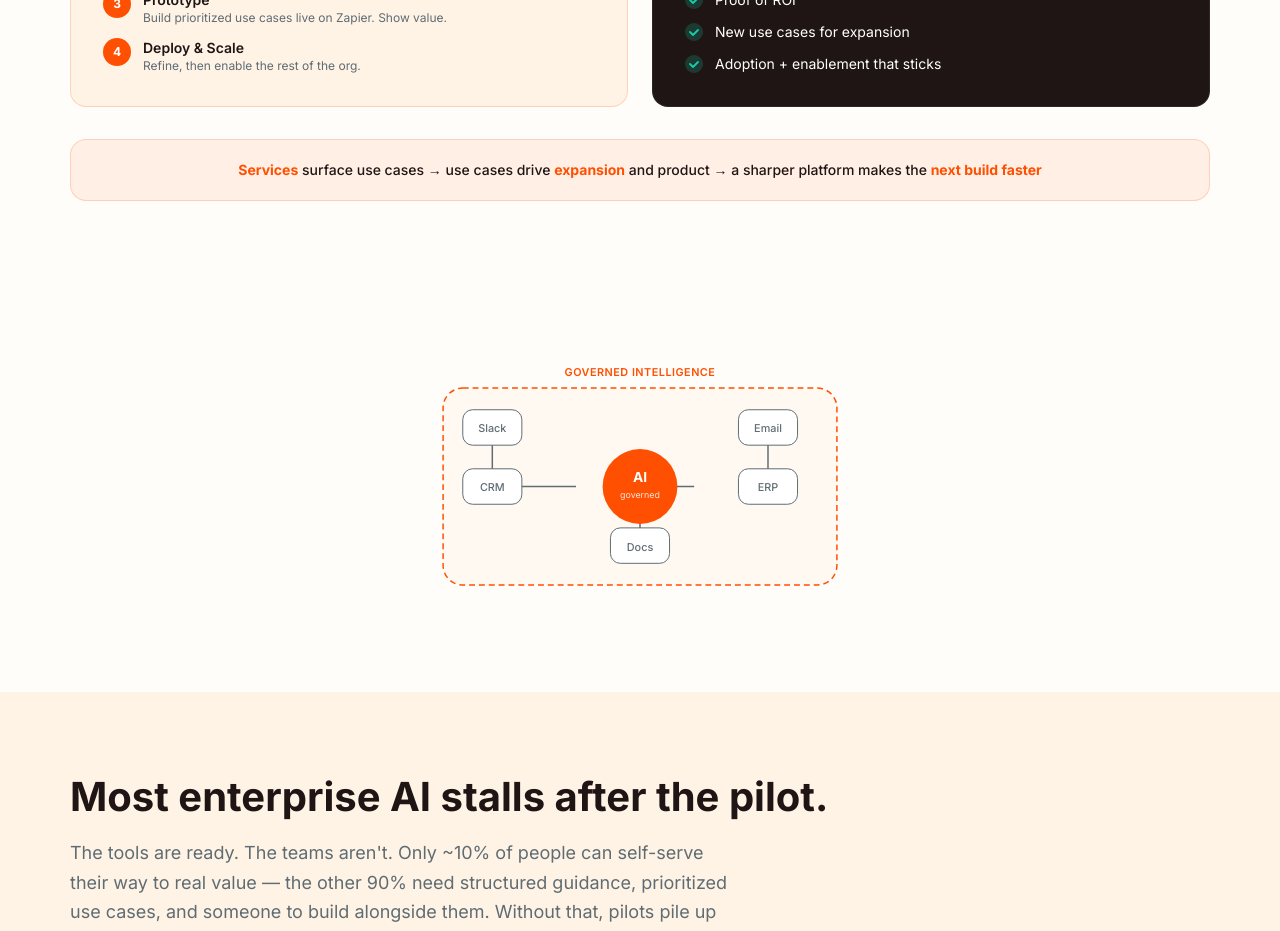
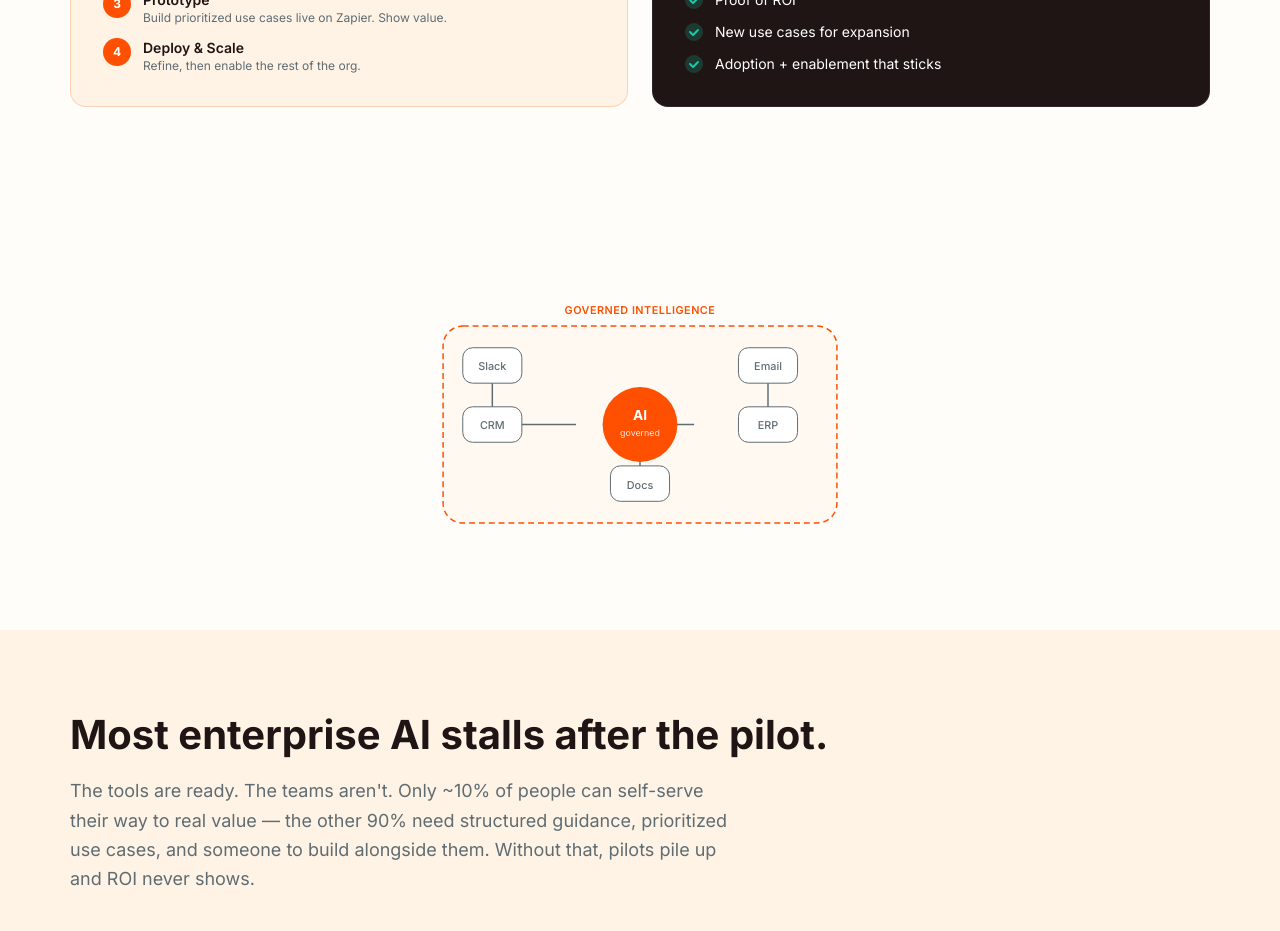
Before and after one commit to carloslauv/Zapier-AI-Transformation-Services, a React (Vite) app: page / in a window 1280 px wide. Shown: the part 1140-2071 px from the top of the page. Built offline with nearby package versions, Linux system fonts and the light colour scheme.

Commit message:
Remove flywheel strip from pillars section

```diff
--- a/src/App.jsx
+++ b/src/App.jsx
@@ -292,12 +292,6 @@ function Pillars({ onCTA }) {
             </div>
           </FadeUp>
         </div>
-        {/* Flywheel strip */}
-        <FadeUp delay={200}>
-          <div className="bg-z-orange/8 border border-z-orange/20 rounded-2xl px-8 py-5 text-center text-sm text-z-ink font-medium">
-            <span className="text-z-orange font-bold">Services</span> surface use cases → use cases drive <span className="text-z-orange font-bold">expansion</span> and product → a sharper platform makes the <span className="text-z-orange font-bold">next build faster</span>
-          </div>
-        </FadeUp>
       </div>
     </section>
   )
```
